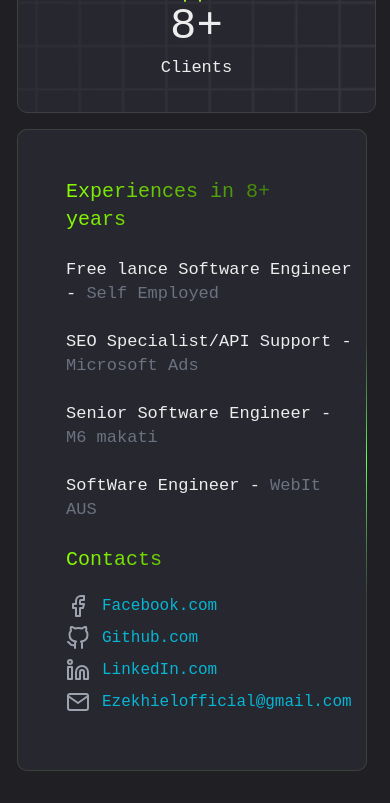
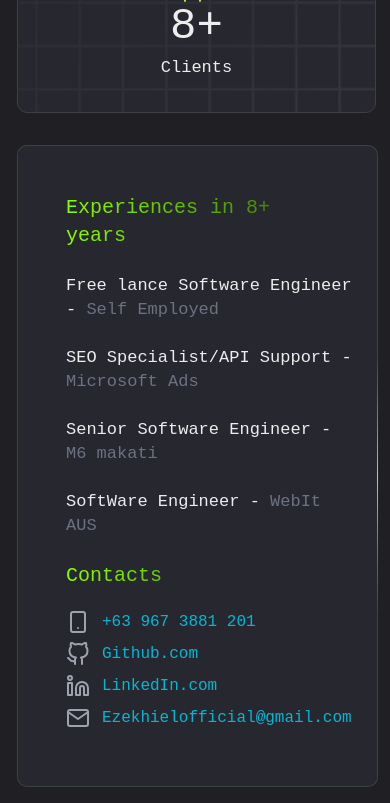
Before and after one commit to Ez3ro/Portfolio_app, a Next.js app: page / in a window 390 px wide. Shown: the part 1640-2443 px from the top of the page. Built offline with nearby package versions, Linux system fonts and the light colour scheme; no server answers; the database is empty.

Commit message:
FE changes

```diff
--- a/app/pages/index.tsx
+++ b/app/pages/index.tsx
@@ -11,7 +11,7 @@
 import { FiLayers } from "react-icons/fi";
 import { FiCodepen } from "react-icons/fi";
 import { FiUserCheck } from "react-icons/fi";
-import { FiFacebook } from "react-icons/fi";
+import { FiSmartphone } from "react-icons/fi";
 import { FiGithub } from "react-icons/fi";
 import { FiLinkedin } from "react-icons/fi";
 import { FiMail } from "react-icons/fi";
@@ -161,11 +161,30 @@
             <h2 className="text-xl z-20  pb-5 gradient-text">Contacts
             </h2>
 
-            <p className="text-2xl pb-2 flex flex-row text-gray-400"><FiFacebook /><a className="text-base pl-3 text-cyan-500" href="https://www.facebook.com/eze.khiel3"> Facebook.com</a></p>
-            <p className="text-2xl pb-2 flex flex-row text-gray-400"><FiGithub/> <a className="text-base pl-3 text-cyan-500" href="https://github.com/Ez3ro"> Github.com</a> </p>
-            <p className="text-2xl pb-2 flex flex-row text-gray-400"><FiLinkedin/> <a className="text-base pl-3 text-cyan-500" href="https://www.linkedin.com/in/ezekhiel-paras-27929833b/"> LinkedIn.com</a></p>
-            <p className="text-2xl pb-2 flex flex-row text-gray-400"><FiMail/> <a className="text-base pl-3 text-cyan-500 " href="mailto:Ezekhielofficial@gmail.com"> Ezekhielofficial@gmail.com</a></p>
-
+            <p className="text-2xl pb-2 flex flex-row text-gray-400">
+  <FiSmartphone />
+  <a className="text-base pl-3 text-cyan-500" href="sms:+639673881201">
+    +63 967 3881 201
+  </a>
+</p>
+<p className="text-2xl pb-2 flex flex-row text-gray-400">
+  <FiGithub />
+  <a className="text-base pl-3 text-cyan-500" href="https://github.com/Ez3ro" target="_blank" rel="noopener noreferrer">
+    Github.com
+  </a>
+</p>
+<p className="text-2xl pb-2 flex flex-row text-gray-400">
+  <FiLinkedin />
+  <a className="text-base pl-3 text-cyan-500" href="https://www.linkedin.com/in/ezekhiel-paras-27929833b/" target="_blank" rel="noopener noreferrer">
+    LinkedIn.com
+  </a>
+</p>
+<p className="text-2xl pb-2 flex flex-row text-gray-400">
+  <FiMail />
+  <a className="text-base pl-3 text-cyan-500" href="mailto:Ezekhielofficial@gmail.com">
+    Ezekhielofficial@gmail.com
+  </a>
+</p>
           </div>
 
         </div>
--- a/app/styles/globals.css
+++ b/app/styles/globals.css
@@ -330,6 +330,9 @@
     width: 100%;
     flex-direction: column;
   }
+  .experiences-wrapper{
+    max-width: 960px;
+  }
   .git-wrapper{
     margin-left: 0;
     margin-top: 2rem;
@@ -391,10 +394,11 @@
   }
 
   .exp-container{
+    position: relative;
     max-width: none;
     width: 102%;
     padding-left: 1rem;
-    padding-top: 0;
+    padding-top: 1rem;
   }
   .hero-image,
   .hero-text {
@@ -405,6 +409,16 @@
     max-width: 800px; /* Set width to 100% for both columns */
     height: auto; /* Adjust height to auto for better responsiveness */
   }
+}
+@media (max-width: 425px) {
+
+
+  .exp-container{
+    width: 105%;
+
+  }
+
+
 }
 
 
```
